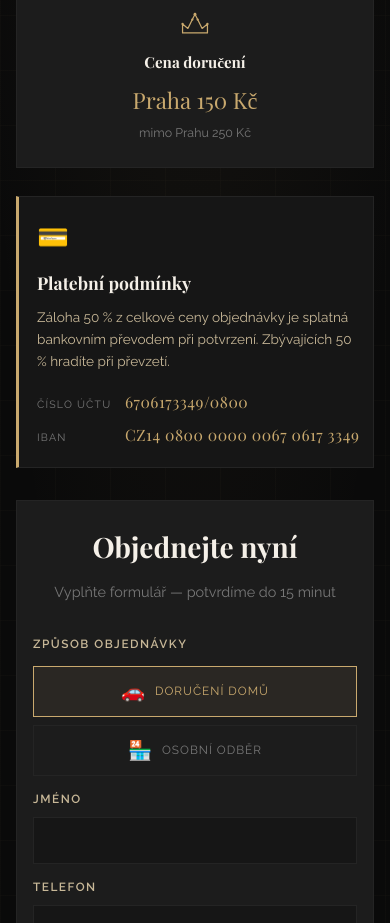
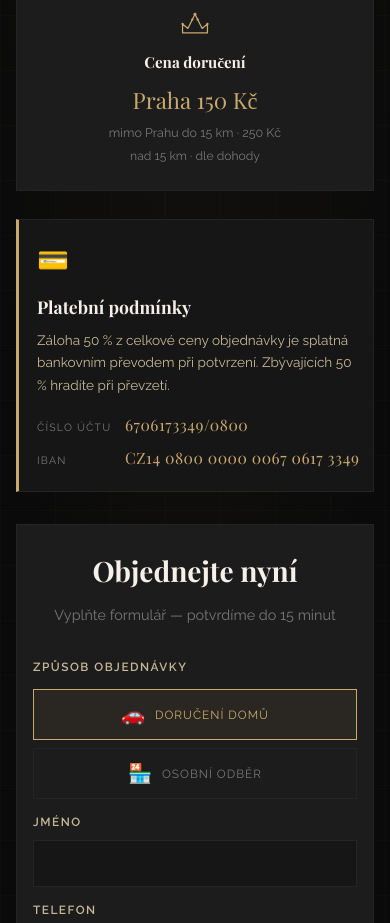
Before and after one commit to sashanazarenko2051-source/cukrarna-cakeme, a plain HTML site: page delivery.html in a window 390 px wide. Shown: the part 1360-2283 px from the top of the page. Drawn offline with nearby package versions, Linux system fonts and the light colour scheme; a web font is replaced by a local one.

Commit message:
Update delivery pricing: 250 Kc up to 15km, beyond by phone

```diff
--- a/delivery.html
+++ b/delivery.html
@@ -344,7 +344,8 @@ footer{background:#070707;border-top:1px solid var(--bdr);padding:52px 0 28px}
         </div>
         <h4 data-k="i2t">Cena doručení</h4>
         <span class="val">Praha 150 Kč</span>
-        <p data-k="i2d">mimo Prahu 250 Kč</p>
+        <p data-k="i2d">mimo Prahu do 15 km · 250 Kč</p>
+        <p data-k="i2e" style="font-size:.76rem;color:var(--tx2);margin-top:4px">nad 15 km · dle dohody</p>
       </div>
     </div>
     <div class="pay-block fi">
@@ -488,7 +489,7 @@ cs:{nav_home:'Domů',nav_menu:'Menu',nav_about:'O nás',nav_del:'Doručení',nav
   s2t:'Kontaktujte nás',s2d:'Zavolejte nebo napište e-mail s objednávkou a adresou doručení',
   s3t:'Přijměte doručení',s3d:'Váš čerstvý dort bude doručen přímo k vašim dveřím',
   i1t:'Doba doručení',i1d:'minut po objednávce',
-  i2t:'Cena doručení',i2d:'mimo Prahu 250 Kč',
+  i2t:'Cena doručení',i2d:'mimo Prahu do 15 km · 250 Kč',i2e:'nad 15 km · dle dohody',
   oc_ttl:'Objednejte nyní',oc_sub:'Vyplňte formulář — potvrdíme do 15 minut',
   f_name:'Jméno',f_phone:'Telefon',f_addr:'Adresa doručení',
   f_cart:'Vaše objednávka',cart_total:'Celkem',cart_empty_del:'Košík je prázdný — přidejte zboží z menu',go_menu:'Přejít na menu',
@@ -504,7 +505,7 @@ uk:{nav_home:'Головна',nav_menu:'Меню',nav_about:'Про нас',nav_
   s2t:'Зв\'яжіться з нами',s2d:'Зателефонуйте або напишіть листа з замовленням та адресою доставки',
   s3t:'Отримайте доставку',s3d:'Ваш свіжий торт буде доставлений прямо до ваших дверей',
   i1t:'Час доставки',i1d:'хвилин після замовлення',
-  i2t:'Ціна доставки',i2d:'за межами Праги 250 Кч',
+  i2t:'Ціна доставки',i2d:'за Прагою до 15 км · 250 Кч',i2e:'понад 15 км · за домовленістю',
   oc_ttl:'Замовте зараз',oc_sub:'Заповніть форму — підтвердимо протягом 15 хвилин',
   f_name:'Ім\'я',f_phone:'Телефон',f_addr:'Адреса доставки',
   f_cart:'Ваше замовлення',cart_total:'Разом',cart_empty_del:'Кошик порожній — додайте товари з меню',go_menu:'Перейти до меню',
@@ -520,7 +521,7 @@ en:{nav_home:'Home',nav_menu:'Menu',nav_about:'About',nav_del:'Delivery',nav_con
   s2t:'Contact Us',s2d:'Call or email us with your order and delivery address',
   s3t:'Receive Delivery',s3d:'Your fresh cake will be delivered right to your door',
   i1t:'Delivery Time',i1d:'minutes after ordering',
-  i2t:'Delivery Price',i2d:'outside Prague 250 CZK',
+  i2t:'Delivery Price',i2d:'outside Prague up to 15 km · 250 CZK',i2e:'over 15 km · by arrangement',
   oc_ttl:'Order Now',oc_sub:'Fill in the form — we\'ll confirm within 15 minutes',
   f_name:'Name',f_phone:'Phone',f_addr:'Delivery Address',
   f_cart:'Your Order',cart_total:'Total',cart_empty_del:'Cart is empty — add items from the menu',go_menu:'Go to Menu',
```
